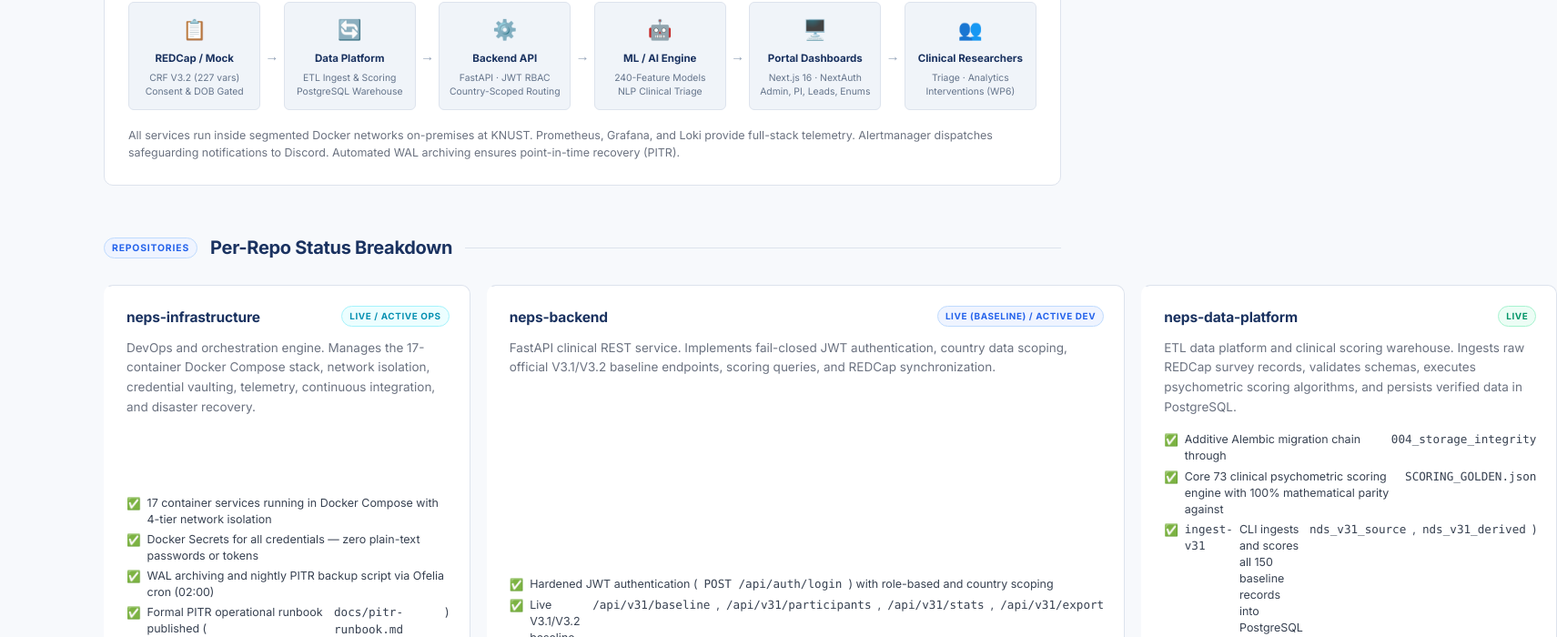
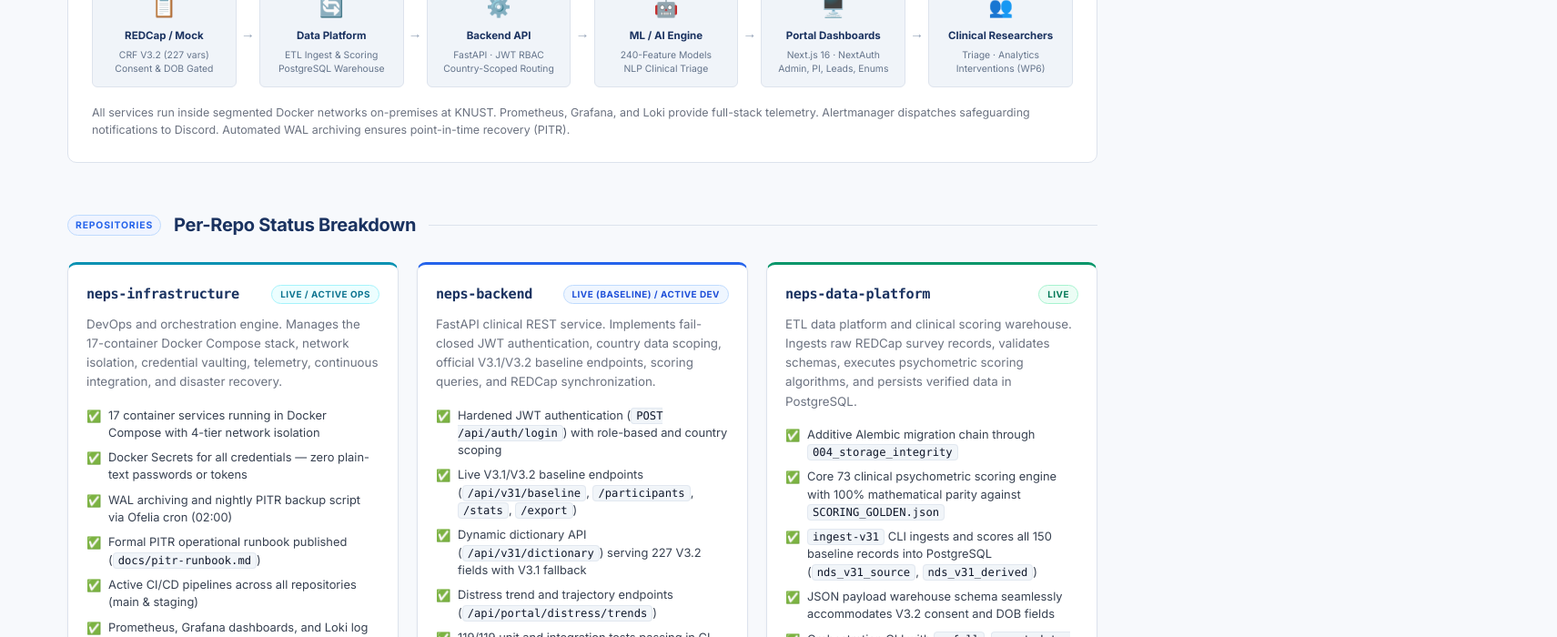
Before and after one commit to NEPSDigitalSystem/neps-public-site, a plain HTML site: page index.html in a window 1280 px wide. Shown: the part 2100-2800 px from the top of the page at 91% size, 1711 px wide, since content can reach past the window. Drawn offline with Linux system fonts and the light colour scheme.

Commit message:
style: fix repo card text wrapping and enhance card styling

```diff
--- a/index.html
+++ b/index.html
@@ -101,7 +101,7 @@
         .meta-bar-inner strong { color: var(--navy-mid); }
 
         /* ── Page wrapper ────────────────────────────────── */
-        .page { max-width: 1100px; margin: 0 auto; padding: 52px 24px 80px; }
+        .page { max-width: 1180px; margin: 0 auto; padding: 48px 24px 80px; }
 
         /* ── KPI Strip ───────────────────────────────────── */
         .kpi-strip {
@@ -241,58 +241,89 @@
         .arch-note { color: var(--text-3); font-size: .78rem; margin-top: 14px; line-height: 1.55; }
 
         /* ── Repo Cards ──────────────────────────────────── */
-        .repo-grid { display: grid; grid-template-columns: 1fr; gap: 18px; margin-bottom: 52px; }
-        @media (min-width: 700px) { .repo-grid { grid-template-columns: repeat(2, 1fr); } }
-        @media (min-width: 1020px) { .repo-grid { grid-template-columns: repeat(3, 1fr); } }
+        .repo-grid { display: grid; grid-template-columns: 1fr; gap: 20px; margin-bottom: 52px; }
+        @media (min-width: 720px) { .repo-grid { grid-template-columns: repeat(2, 1fr); } }
+        @media (min-width: 1120px) { .repo-grid { grid-template-columns: repeat(3, 1fr); } }
 
         .repo-card {
             background: var(--surface); border: 1px solid var(--border);
-            border-left: 3px solid transparent;
-            border-radius: var(--radius); padding: 22px;
+            border-top: 3px solid #cbd5e1;
+            border-radius: var(--radius); padding: 22px 20px 18px;
             display: flex; flex-direction: column;
-            transition: box-shadow .22s, transform .22s, border-left-color .22s;
+            box-shadow: 0 1px 3px rgba(15,23,42,.04);
+            transition: box-shadow .2s ease, transform .2s ease;
         }
-        .repo-card:hover { box-shadow: 0 6px 24px rgba(15,23,42,.08); transform: translateY(-2px); }
-        .repo-card.c-teal:hover  { border-left-color: var(--teal); }
-        .repo-card.c-blue:hover  { border-left-color: var(--blue); }
-        .repo-card.c-amber:hover { border-left-color: var(--amber); }
-        .repo-card.c-navy:hover  { border-left-color: var(--navy-mid); }
-        .repo-card.c-green:hover { border-left-color: var(--green); }
+        .repo-card:hover {
+            box-shadow: 0 10px 25px -4px rgba(15,23,42,.08), 0 4px 6px -2px rgba(15,23,42,.03);
+            transform: translateY(-2px);
+        }
+        .repo-card.c-teal  { border-top-color: var(--teal); }
+        .repo-card.c-blue  { border-top-color: var(--blue); }
+        .repo-card.c-amber { border-top-color: var(--amber); }
+        .repo-card.c-navy  { border-top-color: var(--navy-mid); }
+        .repo-card.c-green { border-top-color: var(--green); }
 
-        .repo-top { display: flex; justify-content: space-between; align-items: flex-start; margin-bottom: 10px; gap: 8px; }
-        .repo-name { font-size: .97rem; font-weight: 700; color: var(--navy); letter-spacing: -.01em; word-break: break-word; }
+        .repo-top {
+            display: flex; justify-content: space-between; align-items: flex-start;
+            margin-bottom: 12px; gap: 10px;
+        }
+        .repo-name {
+            font-family: 'SFMono-Regular', Consolas, 'Liberation Mono', Menlo, monospace;
+            font-size: .95rem; font-weight: 700; color: var(--navy);
+            letter-spacing: -.02em; line-height: 1.35; word-break: break-word;
+        }
 
         .status-pill {
-            font-size: .62rem; font-weight: 700; padding: 2px 8px; border-radius: 9999px;
-            text-transform: uppercase; letter-spacing: .06em; white-space: nowrap; flex-shrink: 0;
+            font-size: .62rem; font-weight: 700; padding: 3px 9px; border-radius: 9999px;
+            text-transform: uppercase; letter-spacing: .05em; white-space: nowrap; flex-shrink: 0;
+            line-height: 1.3;
         }
-        .pill-green  { background: var(--green-light);  color: var(--green);  border: 1px solid #a7f3d0; }
-        .pill-blue   { background: var(--blue-light);   color: var(--blue);   border: 1px solid #bfdbfe; }
-        .pill-teal   { background: var(--teal-light);   color: var(--teal);   border: 1px solid #a5f3fc; }
-        .pill-amber  { background: var(--amber-light);  color: var(--amber);  border: 1px solid #fde68a; }
-        .pill-navy   { background: #eff2ff;             color: var(--navy-mid); border: 1px solid #c7d2fe; }
+        .pill-green  { background: #ecfdf5; color: #047857; border: 1px solid #a7f3d0; }
+        .pill-blue   { background: #eff6ff; color: #1d4ed8; border: 1px solid #bfdbfe; }
+        .pill-teal   { background: #ecfeff; color: #0e7490; border: 1px solid #a5f3fc; }
+        .pill-amber  { background: #fffbeb; color: #b45309; border: 1px solid #fde68a; }
+        .pill-navy   { background: #eff2ff; color: #4338ca; border: 1px solid #c7d2fe; }
 
-        .repo-desc { color: var(--text-3); font-size: .845rem; line-height: 1.6; margin-bottom: 16px; flex-grow: 1; }
+        .repo-desc {
+            color: var(--text-3); font-size: .835rem; line-height: 1.58;
+            margin-bottom: 16px;
+        }
 
-        .check-list { list-style: none; display: flex; flex-direction: column; gap: 4px; margin-bottom: 16px; }
-        .check-list li { font-size: .78rem; color: var(--text-2); display: flex; align-items: flex-start; gap: 7px; line-height: 1.45; }
-        .check-list li .ic { flex-shrink: 0; margin-top: 1px; font-style: normal; }
+        .check-list {
+            list-style: none; padding: 0; margin: 0 0 16px 0;
+            display: flex; flex-direction: column; gap: 8px;
+        }
+        .check-list li {
+            position: relative; padding-left: 24px;
+            font-size: .805rem; color: var(--text-2); line-height: 1.5;
+            display: block;
+            word-break: normal; overflow-wrap: break-word;
+        }
+        .check-list li .ic {
+            position: absolute; left: 0; top: 1px;
+            font-style: normal; font-size: .82rem; line-height: 1.4;
+            display: inline-block; user-select: none;
+        }
         .ic-done { color: var(--green); }
         .ic-wip  { color: var(--amber); }
         .ic-todo { color: var(--slate-2); }
 
-        .repo-footer { border-top: 1px solid var(--border-soft); padding-top: 14px; margin-top: auto; }
-        .repo-meta-row { display: flex; justify-content: space-between; font-size: .75rem; margin-bottom: 5px; }
-        .repo-meta-row .lbl { color: var(--slate); }
-        .repo-meta-row .val { color: var(--navy-mid); font-weight: 600; }
+        .repo-footer {
+            border-top: 1px solid var(--border-soft); padding-top: 13px;
+            margin-top: auto; display: flex; flex-direction: column; gap: 5px;
+        }
+        .repo-meta-row { display: flex; justify-content: space-between; align-items: center; font-size: .74rem; }
+        .repo-meta-row .lbl { color: var(--slate); font-weight: 500; }
+        .repo-meta-row .val { color: var(--navy-mid); font-weight: 600; font-size: .76rem; }
 
         /* ── External Utility ────────────────────────────── */
         .ext-card {
-            background: var(--green-light); border: 1px solid #a7f3d0; border-left: 3px solid var(--green);
-            border-radius: var(--radius); padding: 22px;
+            background: #f0fdf4; border: 1px solid #bbf7d0; border-top: 3px solid var(--green);
+            border-radius: var(--radius); padding: 22px 24px;
+            box-shadow: 0 1px 3px rgba(15,23,42,.03);
         }
-        .ext-card h3 { font-size: .97rem; font-weight: 700; color: var(--navy); margin-bottom: 6px; display: flex; align-items: center; gap: 10px; }
-        .ext-card p  { color: var(--text-2); font-size: .875rem; line-height: 1.65; margin-bottom: 8px; }
+        .ext-card h3 { font-size: .97rem; font-weight: 700; color: var(--navy); margin-bottom: 8px; display: flex; align-items: center; gap: 10px; }
+        .ext-card p  { color: var(--text-2); font-size: .865rem; line-height: 1.65; margin-bottom: 8px; }
         .ext-card p:last-child { margin-bottom: 0; }
 
         /* ── Highlights ──────────────────────────────────── */
@@ -308,9 +339,16 @@
         .hl-card h3 .dot { width: 7px; height: 7px; border-radius: 50%; flex-shrink: 0; }
         .dot-green { background: var(--green); }
         .dot-amber { background: var(--amber); }
-        .hl-list { list-style: none; display: flex; flex-direction: column; gap: 8px; }
-        .hl-list li { font-size: .83rem; color: var(--text-2); display: flex; align-items: flex-start; gap: 8px; line-height: 1.5; }
-        .hl-list li::before { content: '→'; color: var(--slate-2); flex-shrink: 0; font-size: .85rem; }
+        .hl-list { list-style: none; display: flex; flex-direction: column; gap: 9px; padding: 0; }
+        .hl-list li {
+            position: relative; padding-left: 18px;
+            font-size: .82rem; color: var(--text-2); line-height: 1.55;
+            display: block;
+        }
+        .hl-list li::before {
+            content: '→'; position: absolute; left: 0; top: 0;
+            color: var(--slate-2); font-size: .85rem; line-height: 1.55;
+        }
 
         /* ── Tables ──────────────────────────────────────── */
         .table-wrap {
@@ -339,7 +377,15 @@
             display: inline-block; background: var(--surface-2); border: 1px solid var(--border);
             border-radius: 9999px; padding: 1px 9px; font-size: .7rem; color: var(--text-3); font-weight: 500;
         }
-        .mono { font-family: 'Menlo', 'Consolas', monospace; font-size: .79rem; }
+        .mono {
+            font-family: 'SFMono-Regular', Consolas, 'Liberation Mono', Menlo, monospace;
+            font-size: .76rem;
+            background: #f1f5f9; color: #0f172a;
+            border: 1px solid #e2e8f0;
+            padding: 1px 5px; border-radius: 4px;
+            font-weight: 500;
+            word-break: break-word;
+        }
 
         /* ── Footer ──────────────────────────────────────── */
         footer {
@@ -602,7 +648,7 @@
                 <p class="repo-desc">FastAPI clinical REST service. Implements fail-closed JWT authentication, country data scoping, official V3.1/V3.2 baseline endpoints, scoring queries, and REDCap synchronization.</p>
                 <ul class="check-list">
                     <li><i class="ic ic-done">✅</i> Hardened JWT authentication (<code class="mono">POST /api/auth/login</code>) with role-based and country scoping</li>
-                    <li><i class="ic ic-done">✅</i> Live V3.1/V3.2 baseline endpoints: <code class="mono">/api/v31/baseline</code>, <code class="mono">/api/v31/participants</code>, <code class="mono">/api/v31/stats</code>, <code class="mono">/api/v31/export</code></li>
+                    <li><i class="ic ic-done">✅</i> Live V3.1/V3.2 baseline endpoints (<code class="mono">/api/v31/baseline</code>, <code class="mono">/participants</code>, <code class="mono">/stats</code>, <code class="mono">/export</code>)</li>
                     <li><i class="ic ic-done">✅</i> Dynamic dictionary API (<code class="mono">/api/v31/dictionary</code>) serving 227 V3.2 fields with V3.1 fallback</li>
                     <li><i class="ic ic-done">✅</i> Distress trend and trajectory endpoints (<code class="mono">/api/portal/distress/trends</code>)</li>
                     <li><i class="ic ic-done">✅</i> 119/119 unit and integration tests passing in CI (100% green)</li>
@@ -646,7 +692,7 @@
                 <p class="repo-desc">Next.js 16 / React 19 clinical portal. Delivers role-based dashboards, country data filtering, longitudinal trend visualizations, OpenAPI mock backend, and clinical intake forms.</p>
                 <ul class="check-list">
                     <li><i class="ic ic-done">✅</i> V3.1/V3.2 consumption layer merged (PR #92, #104/#105) with fail-closed security</li>
-                    <li><i class="ic ic-done">✅</i> Built-in mock API server (<code class="mono">npm run mock</code>) and full OpenAPI 3.1 specification (<code class="mono">openapi.json</code>) simulating 150 participants across all 3 countries</li>
+                    <li><i class="ic ic-done">✅</i> Built-in mock API server (<code class="mono">npm run mock</code>) with OpenAPI 3.1 schema (<code class="mono">openapi.json</code>) simulating 150 participants</li>
                     <li><i class="ic ic-done">✅</i> Role-based and country-scoped dashboards for Admin, PI, Country Lead, and Enumerator</li>
                     <li><i class="ic ic-done">✅</i> Baseline entry form (<code class="mono">US-FE-BL-001</code>) updated for V3.2 (explicit consent, DOB age calculation, 12–24 alert)</li>
                     <li><i class="ic ic-done">✅</i> Dynamic participant directory with country filtering (Ghana, Sierra Leone, Tanzania)</li>
```
